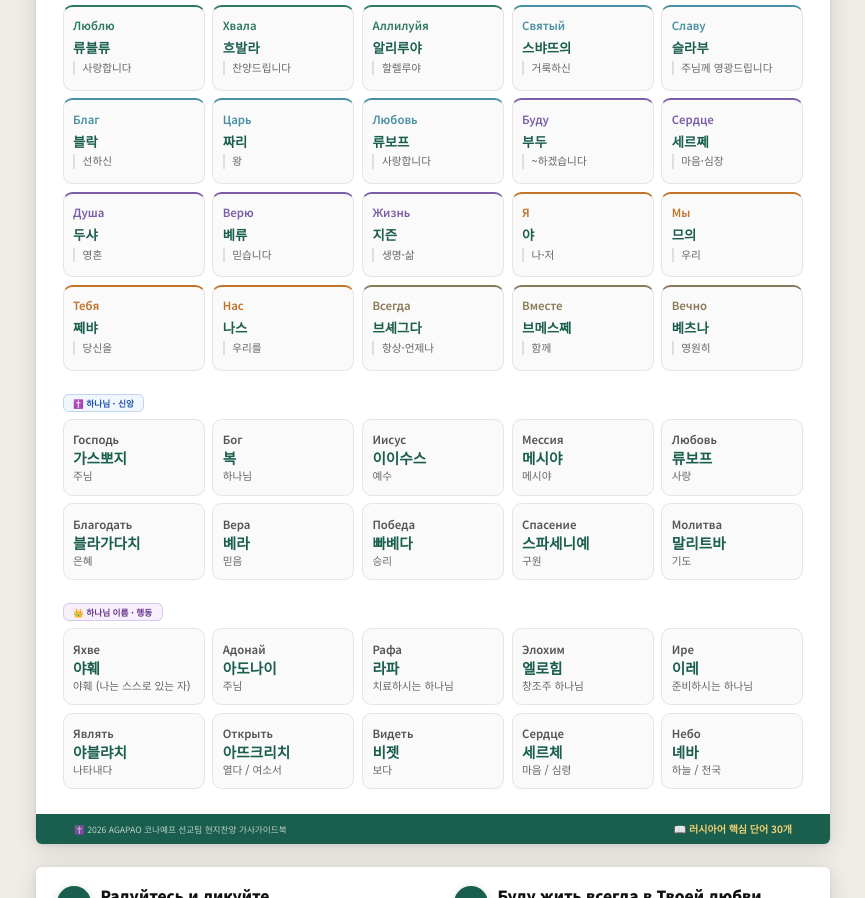
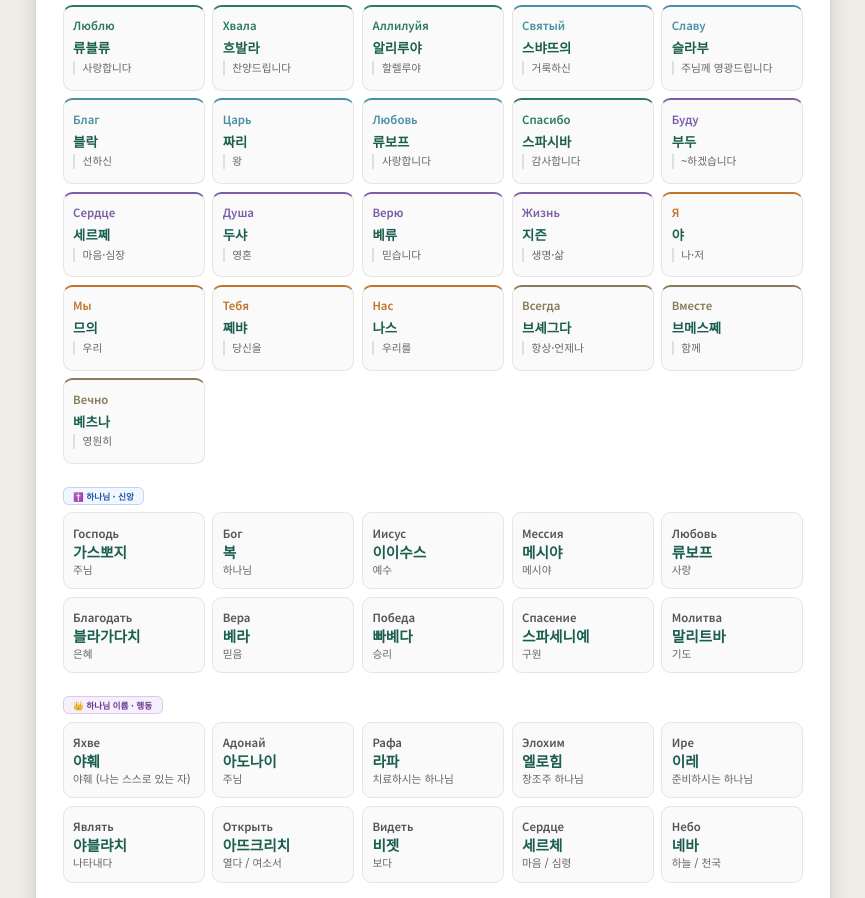
Before and after one commit to favoryouknow/konayev-worship-guide, a plain HTML site: page index.html in a window 1280 px wide. Shown: the part 1472-2370 px from the top of the page, without its empty margins (207-1072 px from the left). Drawn offline with Linux system fonts and the light colour scheme.

Commit message:
➕ 스파시바(Спасибо) 감사합니다 단어 카드 추가

```diff
--- a/index.html
+++ b/index.html
@@ -1128,6 +1128,11 @@
               <div class="vocab-ru" style="color:#4a90a4;">Любовь</div>
               <div class="vocab-pron">류보프</div>
               <div class="vocab-ko">사랑합니다</div>
+            </div>
+<div class="vocab-card" data-speak-ru="Спасибо" style="border-top:2.5px solid #2d7a5f;">
+              <div class="vocab-ru" style="color:#2d7a5f;">Спасибо</div>
+              <div class="vocab-pron">스파시바</div>
+              <div class="vocab-ko">감사합니다</div>
             </div>
 <div class="vocab-card" data-speak-ru="Буду" style="border-top:2.5px solid #7b5ea7;">
               <div class="vocab-ru" style="color:#7b5ea7;">Буду</div>
```
